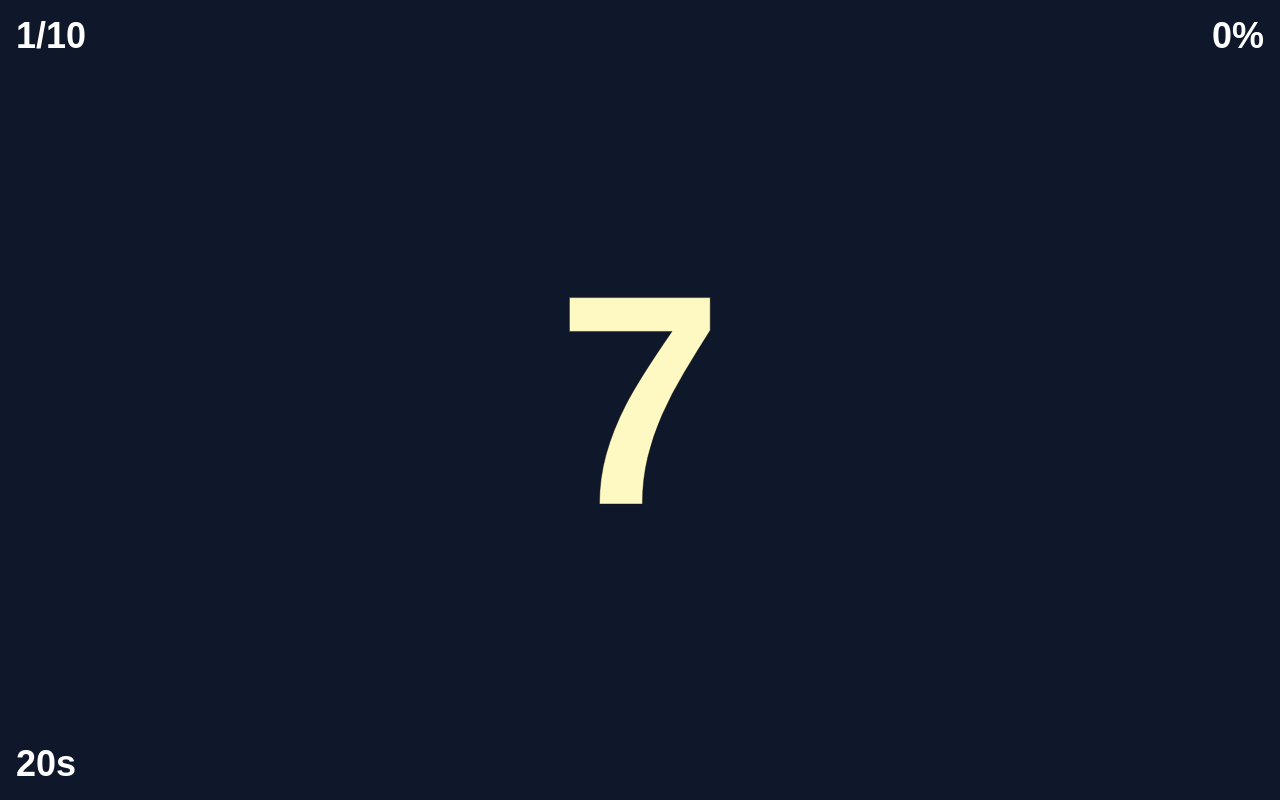
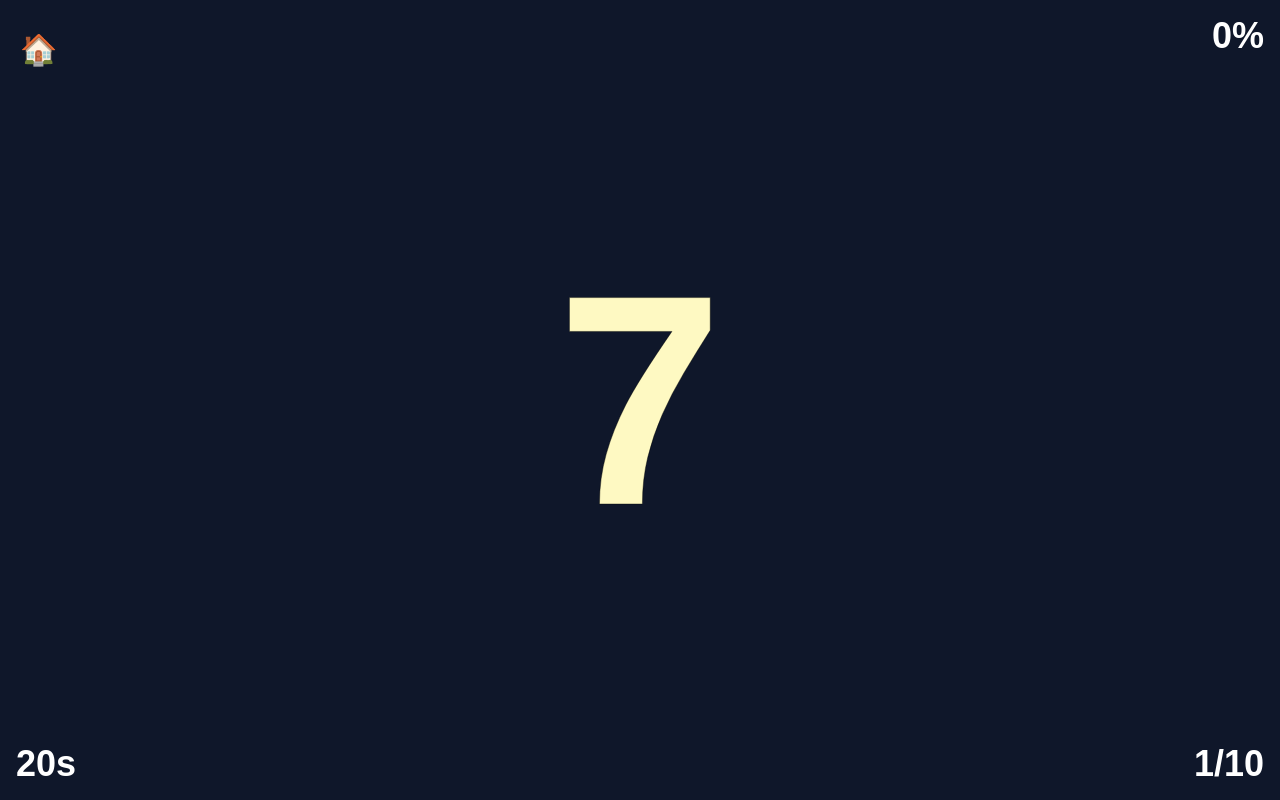
Before and after one commit to bunlongheng/keyboard-quiz, a Next.js app: page /quiz in a window 1280 px wide. Built offline with nearby package versions, Linux system fonts and the light colour scheme.

Commit message:
Add home;

```diff
--- a/pages/quiz.tsx
+++ b/pages/quiz.tsx
@@ -157,13 +157,23 @@ export default function QuizPage() {
       <input id="mobileInput" type="text" className="opacity-0 absolute top-0 left-0" autoFocus inputMode="text" />
 
       <div className="absolute top-4 left-4 text-4xl font-bold text-white">
-        {Math.min(currentIndex + 1, questions.length)}/{questions.length}
+      <a
+      href="/"
+      className="absolute top-4 left-1 text-white text-3xl hover:text-yellow-300 transition"
+      title="Back to Home"
+    >
+      🏠
+    </a>
       </div>
+
+
       <div className="absolute top-4 right-4 text-4xl font-bold text-white">
         {(score / questions.length) * 100}%
       </div>
       <div className="absolute bottom-4 left-4 text-4xl font-bold text-white">{timeLeft}s</div>
-      <div className="absolute bottom-4 right-4 text-4xl font-bold text-white">{lastKey}</div>
+      <div className="absolute bottom-4 right-4 text-4xl font-bold text-white">{Math.min(currentIndex + 1, questions.length)}/{questions.length}</div>
+
+
 
       {character && (
   <div className="absolute top-16 left-1/2 -translate-x-1/2 flex flex-col items-center">
```
